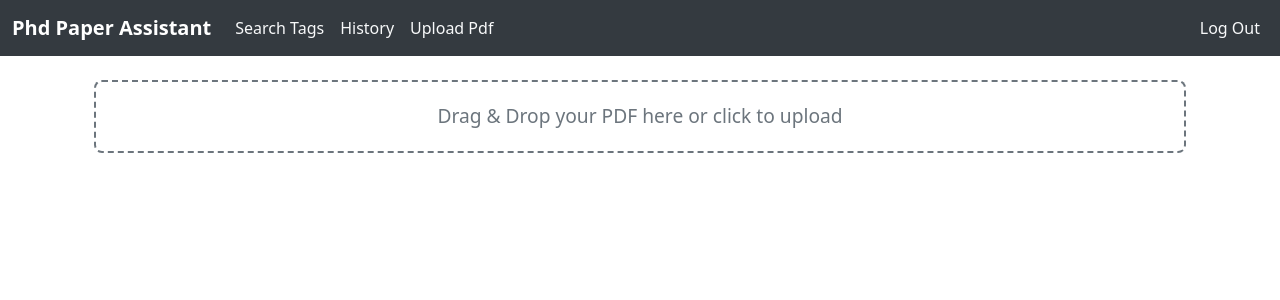
After one commit to SmokeShine/phd-paper-assistant, a Flask app: page /upload_pdf in a window 1280 px wide. The commit adds this page. Shown: the top 300 px of the page. Run offline with Flask 3, Linux system fonts and the light colour scheme; a user stored in the database is signed in; some libraries are stand-ins or nearby versions.

Commit message:
Added uploading pdf

```diff
--- a/app.py
+++ b/app.py
@@ -1,7 +1,7 @@
 import os
 
 import requests
-from flask import Flask, flash, redirect, render_template, request, session, jsonify
+from flask import Flask, flash, redirect, render_template, request, session, jsonify,send_from_directory
 from flask_session import Session
 from werkzeug.security import check_password_hash, generate_password_hash
 from cs50 import SQL
@@ -16,6 +16,9 @@ app = Flask(__name__)
 # Configure session to use filesystem (instead of signed cookies)
 app.config["SESSION_PERMANENT"] = False
 app.config["SESSION_TYPE"] = "filesystem"
+UPLOAD_FOLDER = 'upload_files'  # Directory to save files
+app.config['UPLOAD_FOLDER'] = UPLOAD_FOLDER
+
 Session(app)
 
 # Configure CS50 Library to use SQLite database
@@ -259,3 +262,31 @@ def filter_by_tag():
                 matching_files.append(filename)
 
     return jsonify({"files": matching_files}), 200
+
+@app.route("/upload_pdf", methods=["GET", "POST"])
+@login_required
+def upload_pdf():
+    if request.method == "POST":
+        if 'pdfFile' not in request.files:
+            return jsonify({'success': False, 'message': 'No file part'}), 400
+
+        file = request.files['pdfFile']
+
+        if file.filename == '':
+            return jsonify({'success': False, 'message': 'No selected file'}), 400
+
+        if file and file.filename.endswith('.pdf'):
+            file_path = os.path.join(app.config['UPLOAD_FOLDER'], file.filename)
+            file.save(file_path)  # Save the file to the server
+
+            # Return the file's URL for rendering
+            return jsonify({'success': True, 'message': 'Upload successful!', 'file_url': f'/uploads/{file.filename}'})
+        else:
+            return jsonify({'success': False, 'message': 'Invalid file type'}), 400
+    elif request.method == "GET":
+        return render_template("upload.html")
+
+@app.route('/uploads/<filename>')
+@login_required
+def uploaded_file(filename):
+    return send_from_directory(app.config['UPLOAD_FOLDER'], filename)
--- a/static/scripts/scripts.js
+++ b/static/scripts/scripts.js
@@ -188,7 +188,7 @@ document.addEventListener('DOMContentLoaded', function () {
         const formData = new FormData();
         formData.append('pdfFile', file);
 
-        fetch('/upload', {
+        fetch('/upload_pdf', {
             method: 'POST',
             body: formData,
         })
@@ -196,6 +196,14 @@ document.addEventListener('DOMContentLoaded', function () {
         .then(data => {
             if (data.success) {
                 status.textContent = 'File uploaded successfully!';
+                // Create an iframe to render the PDF
+                const iframe = document.createElement('iframe');
+                iframe.src = data.file_url;
+                iframe.width = '100%';
+                iframe.height = '600px';
+
+        // Append iframe to a container in the DOM
+        document.getElementById('pdf-container').appendChild(iframe);
             } else {
                 status.textContent = 'File upload failed.';
             }
--- a/static/styles.css
+++ b/static/styles.css
@@ -94,6 +94,44 @@
     /* Increased padding */
 }
 
+/* Upload Area Styles */
+.upload-area {
+    border: 2px dashed #6c757d;
+    border-radius: 8px;
+    padding: 20px;
+    text-align: center;
+    cursor: pointer;
+    background-color: #ffffff;
+    transition: background-color 0.3s, border-color 0.3s;
+}
+
+.upload-area:hover {
+    background-color: #f1f3f5;
+}
+
+.upload-area p {
+    margin: 0;
+    font-size: 1.2rem;
+    color: #6c757d;
+}
+
+/* Drag Over Effect */
+.upload-area.drag-over {
+    border-color: #007bff;
+    background-color: #e9ecef;
+}
+/* Upload Status Styles */
+#upload-status {
+    font-size: 1.2rem;
+    font-weight: bold;
+    color: #333;
+    margin-top: 1rem;
+}
+/* Hide File Input */
+#pdfFileInput {
+    display: none;
+}
+
 /* Responsive adjustments for smaller screens */
 @media (max-width: 768px) {
     #context-menu {
--- a/templates/history.html
+++ b/templates/history.html
@@ -14,7 +14,7 @@ History
             {% for item in saved_data %}
                 <div class="list-group-item">
                     <h5 class="mb-1">{{ item.name }}</h5>
-                    <p class="mb-1">Tags: {{ item.tags }}</p>
+                    <!-- <p class="mb-1">Tags: {{ item.tags }}</p> -->
                     <div class="markdown-content">
                         {{ item.content|safe }}
                     </div>
--- a/templates/layout.html
+++ b/templates/layout.html
@@ -34,6 +34,7 @@
                     {% if session["user_id"] %}
                     <li class="nav-item"><a class="nav-link text-light" href="/search">Search Tags</a></li>
                     <li class="nav-item"><a class="nav-link text-light" href="/history">History</a></li>
+                    <li class="nav-item"><a class="nav-link text-light" href="/upload_pdf">Upload Pdf</a></li>
                     {% else %}
                     <li class="nav-item"><a class="nav-link text-light" href="/register">Register</a></li>
                     <li class="nav-item"><a class="nav-link text-light" href="/login">Log In</a></li>
--- a/templates/register.html
+++ b/templates/register.html
@@ -16,7 +16,7 @@ Register
     </div>
     <div class="mb-3">
         <input class="form-control mx-auto w-auto" name="confirmation" placeholder="Password(Confirm)"
-            type="confirmation">
+            type="password">
     </div>
     <div class="text-center"> <!-- Centering the button -->
         <button class="btn btn-primary" type="submit">Register</button>
--- /dev/null
+++ b/templates/upload.html
@@ -0,0 +1,20 @@
+{% extends "layout.html" %}
+
+{% block title %}
+Upload Pdf
+{% endblock %}
+
+{% block main %}
+<div class="container my-4">
+    <div class="tab-content" id="myTabContent">
+        <div class="tab-pane fade show active" id="upload" role="tabpanel">
+            <div id="drag-drop-area" class="upload-area mt-3">
+                <p>Drag & Drop your PDF here or click to upload</p>
+                <input type="file" id="pdfFileInput" class="d-none" accept="application/pdf">
+            </div>
+            <div id="upload-status" class="text-center mt-3"></div>
+        </div>
+    </div>
+</div>
+<div id="pdf-container"></div>
+{% endblock %}
```
Also changed, not shown: 1 other file.
